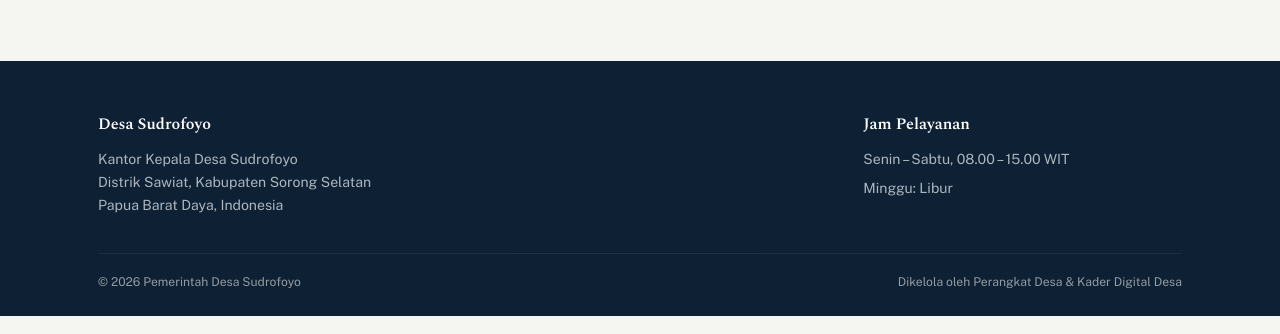
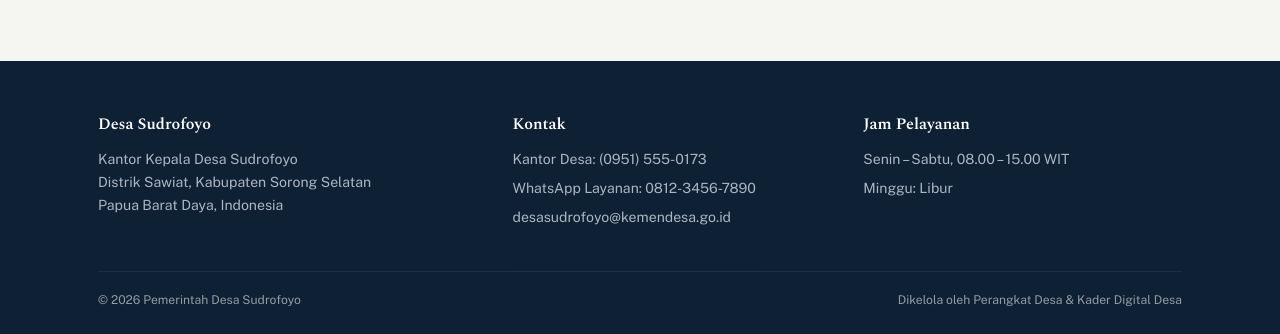
Before and after one commit to natanaelagave1-art/Desacantiksorsel, a plain HTML site: page infografis.html in a window 1280 px wide. Shown: the part 1034-1368 px from the top of the page. Drawn offline with nearby package versions, Linux system fonts and the light colour scheme; no server answers.

Commit message:
Update infografis.html

```diff
--- a/infografis.html
+++ b/infografis.html
@@ -76,11 +76,11 @@
         <p>Kantor Kepala Desa Sudrofoyo<br>Distrik Sawiat, Kabupaten Sorong Selatan<br>Papua Barat Daya, Indonesia</p>
       </div>
       <div>
-        <h3></h3>
+        <h3>Kontak</h3>
         <ul>
-          <li></li>
-          <li></li>
-          <li></li>
+          <li>Kantor Desa: (0951) 555-0173</li>
+          <li>WhatsApp Layanan: 0812-3456-7890</li>
+          <li>desasudrofoyo@kemendesa.go.id</li>
         </ul>
       </div>
       <div>
```
